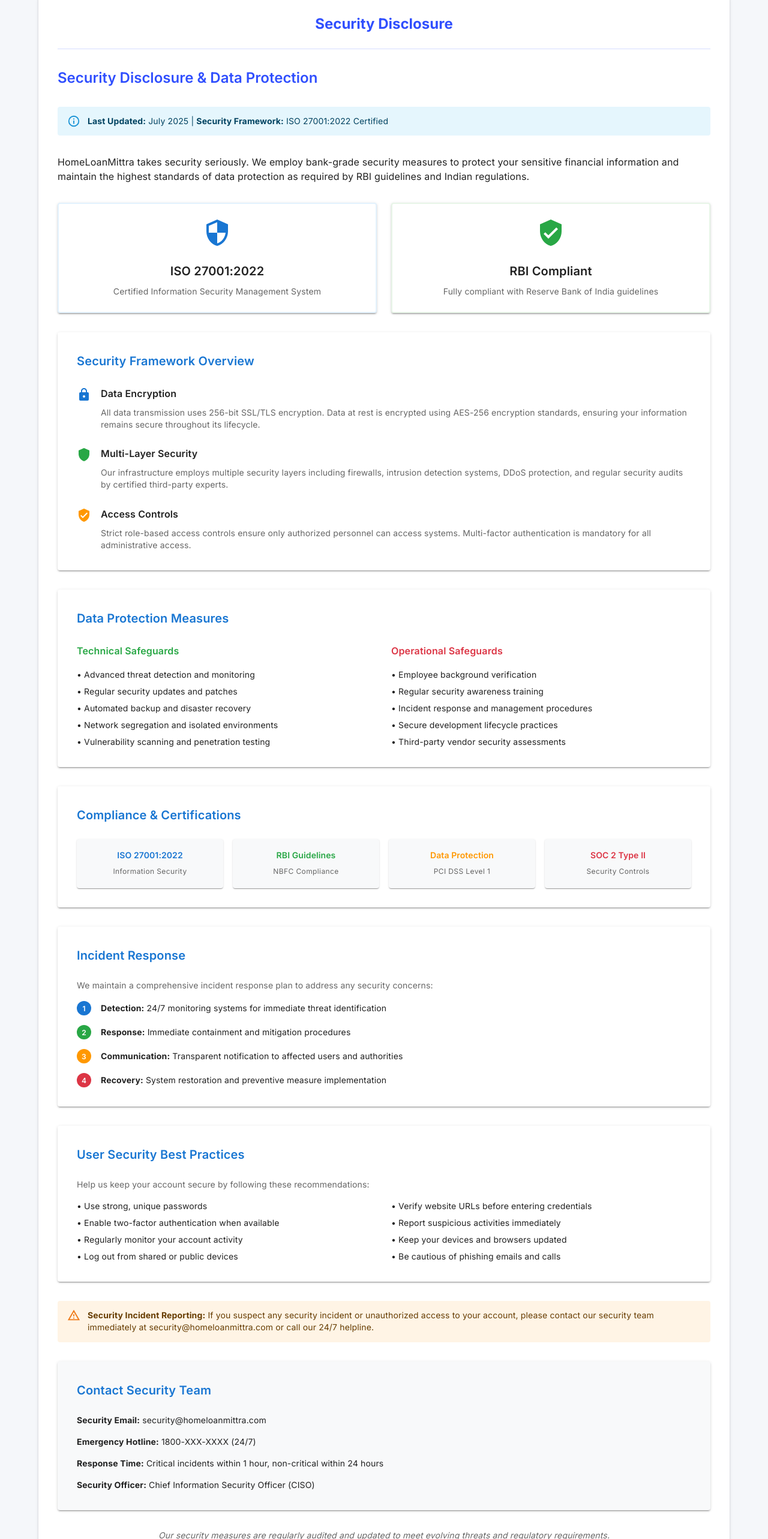
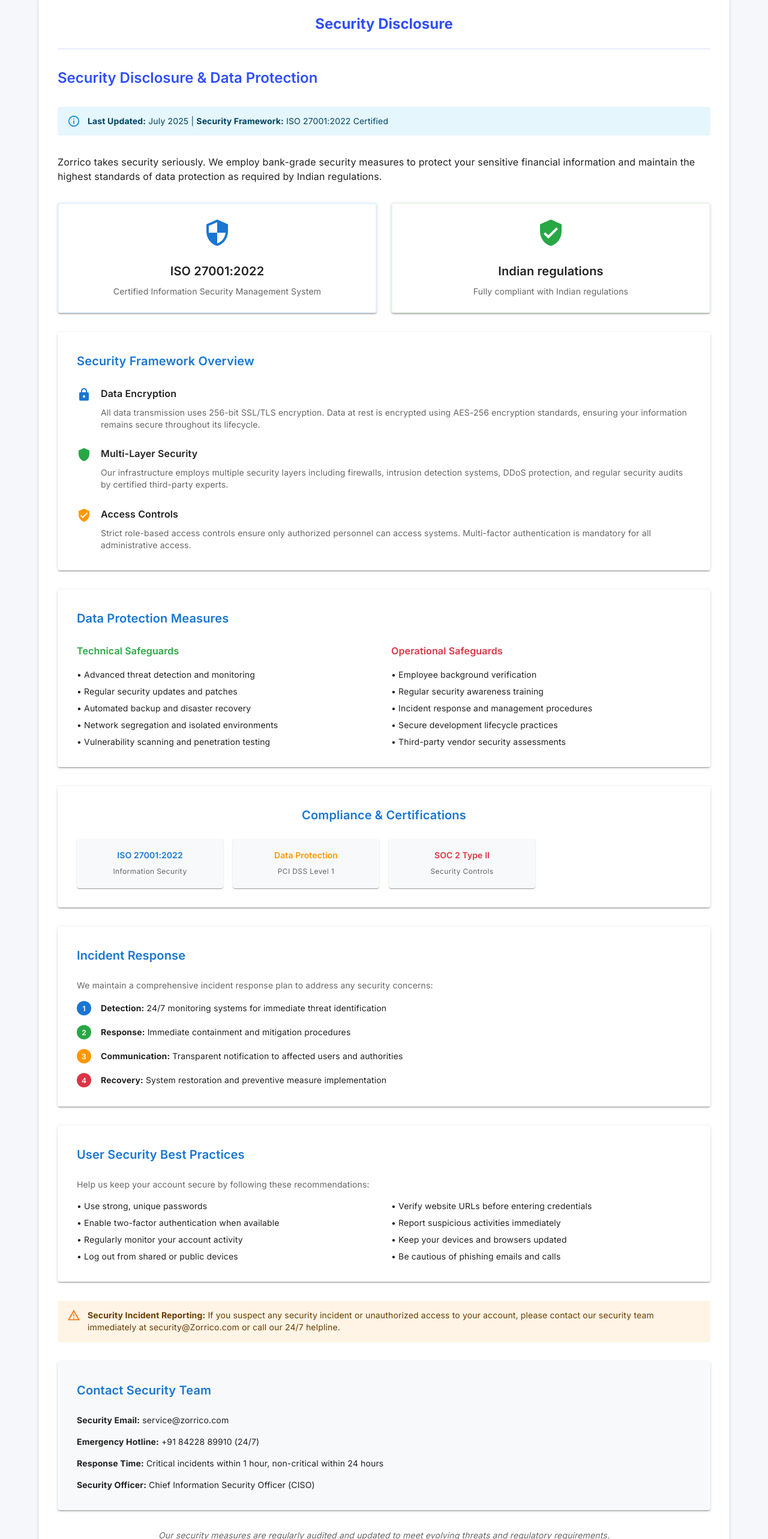
Before and after one commit to ZorricoDevs/zorrico-frontend, a React (Create React App) app: page /securitydisclosure in a window 1280 px wide. Shown: the part 185-2751 px from the top of the page at 60% size. Built offline with nearby package versions, Linux system fonts and the light colour scheme.

Commit message:
refactor: Update branding from HomeLoanMittra to Zorrico across multiple pages for consistency

```diff
--- a/src/components/Layout/Footer.tsx
+++ b/src/components/Layout/Footer.tsx
@@ -293,7 +293,7 @@
             <Stack spacing={1} alignItems={{ xs: 'center', sm: 'flex-start' }}>
               {[
                 { name: 'EMI Calculator', path: '/emi-calculator' },
-                { name: 'Home Loans', path: '/homeloans' },
+                { name: 'Home Loan Eligibility Checker', path: '/eligibility-checker' },
               ].map(item => (
                 <Link
                   key={item.name}
@@ -443,7 +443,7 @@
                 fontSize: { xs: '0.8rem', sm: '0.875rem' },
               }}
             >
-              © 2025 Zorrico Technologies All rights reserved.
+              © 2025 Zorrico Finance LLP All rights reserved.
             </Typography>
             <Box
               sx={{
--- a/src/pages/CareersPage.tsx
+++ b/src/pages/CareersPage.tsx
@@ -10,7 +10,7 @@
   const content = (
     <Stack spacing={4}>
       <Typography variant='h5' component='h2' sx={{ color: '#304FFE', fontWeight: 600 }}>
-        Join the HomeLoanMittra Team
+        Join the Zorrico Team
       </Typography>
 
       <Typography variant='body1' paragraph>
@@ -140,14 +140,14 @@
               color: '#fff',
             },
           }}
-          onClick={() => (window.location.href = 'mailto:careers@homeloanmittra.com')}
+          onClick={() => (window.location.href = 'mailto:marketing@zorrico.com')}
         >
           Send us your resume
         </Button>
       </Paper>
 
       <Typography variant='h5' component='h2' sx={{ color: '#1976d2', fontWeight: 600 }}>
-        Why HomeLoanMittra?
+        Why Zorrico?
       </Typography>
 
       <Stack spacing={2}>
--- a/src/pages/SecurityDisclosurePage.tsx
+++ b/src/pages/SecurityDisclosurePage.tsx
@@ -4,48 +4,56 @@
 import GenericPage from '../components/UI/GenericPage';
 
 const SecurityDisclosurePage: React.FC = () => {
-
   const content = (
     <Stack spacing={4}>
-      <Typography variant="h5" component="h2" sx={{ color: '#304FFE', fontWeight: 600 }}>
+      <Typography variant='h5' component='h2' sx={{ color: '#304FFE', fontWeight: 600 }}>
         Security Disclosure & Data Protection
       </Typography>
 
-      <Alert severity="info" sx={{ mb: 3 }}>
-        <Typography variant="body2">
-          <strong>Last Updated:</strong> July 2025 | <strong>Security Framework:</strong> ISO 27001:2022 Certified
+      <Alert severity='info' sx={{ mb: 3 }}>
+        <Typography variant='body2'>
+          <strong>Last Updated:</strong> July 2025 | <strong>Security Framework:</strong> ISO
+          27001:2022 Certified
         </Typography>
       </Alert>
 
-      <Typography variant="body1" paragraph>
-        HomeLoanMittra takes security seriously. We employ bank-grade security measures to protect your sensitive
-        financial information and maintain the highest standards of data protection as required by RBI guidelines and Indian regulations.
+      <Typography variant='body1' paragraph>
+        Zorrico takes security seriously. We employ bank-grade security measures to protect your
+        sensitive financial information and maintain the highest standards of data protection as
+        required by Indian regulations.
       </Typography>
 
-      <Box sx={{ display: 'grid', gridTemplateColumns: { xs: '1fr', md: 'repeat(2, 1fr)' }, gap: 3, mb: 4 }}>
+      <Box
+        sx={{
+          display: 'grid',
+          gridTemplateColumns: { xs: '1fr', md: 'repeat(2, 1fr)' },
+          gap: 3,
+          mb: 4,
+        }}
+      >
         <Paper elevation={2} sx={{ p: 3, textAlign: 'center', border: '2px solid #e3f2fd' }}>
           <Security sx={{ color: '#1976d2', fontSize: 48, mb: 2 }} />
-          <Typography variant="h6" sx={{ fontWeight: 600, mb: 1 }}>
+          <Typography variant='h6' sx={{ fontWeight: 600, mb: 1 }}>
             ISO 27001:2022
           </Typography>
-          <Typography variant="body2" sx={{ color: '#666' }}>
+          <Typography variant='body2' sx={{ color: '#666' }}>
             Certified Information Security Management System
           </Typography>
         </Paper>
 
         <Paper elevation={2} sx={{ p: 3, textAlign: 'center', border: '2px solid #e8f5e8' }}>
           <VerifiedUser sx={{ color: '#28a745', fontSize: 48, mb: 2 }} />
-          <Typography variant="h6" sx={{ fontWeight: 600, mb: 1 }}>
-            RBI Compliant
+          <Typography variant='h6' sx={{ fontWeight: 600, mb: 1 }}>
+            Indian regulations
           </Typography>
-          <Typography variant="body2" sx={{ color: '#666' }}>
-            Fully compliant with Reserve Bank of India guidelines
+          <Typography variant='body2' sx={{ color: '#666' }}>
+            Fully compliant with Indian regulations
           </Typography>
         </Paper>
       </Box>
 
       <Paper elevation={2} sx={{ p: 4 }}>
-        <Typography variant="h6" sx={{ color: '#1976d2', fontWeight: 600, mb: 3 }}>
+        <Typography variant='h6' sx={{ color: '#1976d2', fontWeight: 600, mb: 3 }}>
           Security Framework Overview
         </Typography>
 
@@ -53,12 +61,13 @@
           <Box sx={{ display: 'flex', alignItems: 'flex-start', gap: 2 }}>
             <Lock sx={{ color: '#1976d2', mt: 0.5 }} />
             <Box>
-              <Typography variant="subtitle1" sx={{ fontWeight: 600, mb: 1 }}>
+              <Typography variant='subtitle1' sx={{ fontWeight: 600, mb: 1 }}>
                 Data Encryption
               </Typography>
-              <Typography variant="body2" sx={{ color: '#666' }}>
-                All data transmission uses 256-bit SSL/TLS encryption. Data at rest is encrypted using AES-256 encryption
-                standards, ensuring your information remains secure throughout its lifecycle.
+              <Typography variant='body2' sx={{ color: '#666' }}>
+                All data transmission uses 256-bit SSL/TLS encryption. Data at rest is encrypted
+                using AES-256 encryption standards, ensuring your information remains secure
+                throughout its lifecycle.
               </Typography>
             </Box>
           </Box>
@@ -66,12 +75,13 @@
           <Box sx={{ display: 'flex', alignItems: 'flex-start', gap: 2 }}>
             <Shield sx={{ color: '#28a745', mt: 0.5 }} />
             <Box>
-              <Typography variant="subtitle1" sx={{ fontWeight: 600, mb: 1 }}>
+              <Typography variant='subtitle1' sx={{ fontWeight: 600, mb: 1 }}>
                 Multi-Layer Security
               </Typography>
-              <Typography variant="body2" sx={{ color: '#666' }}>
-                Our infrastructure employs multiple security layers including firewalls, intrusion detection systems,
-                DDoS protection, and regular security audits by certified third-party experts.
+              <Typography variant='body2' sx={{ color: '#666' }}>
+                Our infrastructure employs multiple security layers including firewalls, intrusion
+                detection systems, DDoS protection, and regular security audits by certified
+                third-party experts.
               </Typography>
             </Box>
           </Box>
@@ -79,12 +89,12 @@
           <Box sx={{ display: 'flex', alignItems: 'flex-start', gap: 2 }}>
             <VerifiedUser sx={{ color: '#ff9800', mt: 0.5 }} />
             <Box>
-              <Typography variant="subtitle1" sx={{ fontWeight: 600, mb: 1 }}>
+              <Typography variant='subtitle1' sx={{ fontWeight: 600, mb: 1 }}>
                 Access Controls
               </Typography>
-              <Typography variant="body2" sx={{ color: '#666' }}>
-                Strict role-based access controls ensure only authorized personnel can access systems.
-                Multi-factor authentication is mandatory for all administrative access.
+              <Typography variant='body2' sx={{ color: '#666' }}>
+                Strict role-based access controls ensure only authorized personnel can access
+                systems. Multi-factor authentication is mandatory for all administrative access.
               </Typography>
             </Box>
           </Box>
@@ -92,77 +102,84 @@
       </Paper>
 
       <Paper elevation={2} sx={{ p: 4 }}>
-        <Typography variant="h6" sx={{ color: '#1976d2', fontWeight: 600, mb: 3 }}>
+        <Typography variant='h6' sx={{ color: '#1976d2', fontWeight: 600, mb: 3 }}>
           Data Protection Measures
         </Typography>
 
-        <Box sx={{ display: 'grid', gridTemplateColumns: { xs: '1fr', md: 'repeat(2, 1fr)' }, gap: 3 }}>
+        <Box
+          sx={{ display: 'grid', gridTemplateColumns: { xs: '1fr', md: 'repeat(2, 1fr)' }, gap: 3 }}
+        >
           <Box>
-            <Typography variant="subtitle1" sx={{ fontWeight: 600, mb: 2, color: '#28a745' }}>
+            <Typography variant='subtitle1' sx={{ fontWeight: 600, mb: 2, color: '#28a745' }}>
               Technical Safeguards
             </Typography>
             <Stack spacing={1}>
-              <Typography variant="body2">• Advanced threat detection and monitoring</Typography>
-              <Typography variant="body2">• Regular security updates and patches</Typography>
-              <Typography variant="body2">• Automated backup and disaster recovery</Typography>
-              <Typography variant="body2">• Network segregation and isolated environments</Typography>
-              <Typography variant="body2">• Vulnerability scanning and penetration testing</Typography>
+              <Typography variant='body2'>• Advanced threat detection and monitoring</Typography>
+              <Typography variant='body2'>• Regular security updates and patches</Typography>
+              <Typography variant='body2'>• Automated backup and disaster recovery</Typography>
+              <Typography variant='body2'>
+                • Network segregation and isolated environments
+              </Typography>
+              <Typography variant='body2'>
+                • Vulnerability scanning and penetration testing
+              </Typography>
             </Stack>
           </Box>
 
           <Box>
-            <Typography variant="subtitle1" sx={{ fontWeight: 600, mb: 2, color: '#dc3545' }}>
+            <Typography variant='subtitle1' sx={{ fontWeight: 600, mb: 2, color: '#dc3545' }}>
               Operational Safeguards
             </Typography>
             <Stack spacing={1}>
-              <Typography variant="body2">• Employee background verification</Typography>
-              <Typography variant="body2">• Regular security awareness training</Typography>
-              <Typography variant="body2">• Incident response and management procedures</Typography>
-              <Typography variant="body2">• Secure development lifecycle practices</Typography>
-              <Typography variant="body2">• Third-party vendor security assessments</Typography>
+              <Typography variant='body2'>• Employee background verification</Typography>
+              <Typography variant='body2'>• Regular security awareness training</Typography>
+              <Typography variant='body2'>• Incident response and management procedures</Typography>
+              <Typography variant='body2'>• Secure development lifecycle practices</Typography>
+              <Typography variant='body2'>• Third-party vendor security assessments</Typography>
             </Stack>
           </Box>
         </Box>
       </Paper>
 
       <Paper elevation={2} sx={{ p: 4 }}>
-        <Typography variant="h6" sx={{ color: '#1976d2', fontWeight: 600, mb: 3 }}>
+        <Typography
+          variant='h6'
+          sx={{ color: '#1976d2', fontWeight: 600, mb: 3, textAlign: 'center' }}
+        >
           Compliance & Certifications
         </Typography>
 
-        <Box sx={{ display: 'grid', gridTemplateColumns: { xs: '1fr', sm: 'repeat(2, 1fr)', md: 'repeat(4, 1fr)' }, gap: 2 }}>
+        <Box
+          sx={{
+            display: 'grid',
+            gridTemplateColumns: { xs: '1fr', sm: 'repeat(2, 1fr)', md: 'repeat(4, 1fr)' },
+            gap: 2,
+            alignItems: 'center',
+          }}
+        >
           <Paper elevation={1} sx={{ p: 2, textAlign: 'center', backgroundColor: '#f8f9fa' }}>
-            <Typography variant="subtitle2" sx={{ fontWeight: 600, color: '#1976d2' }}>
+            <Typography variant='subtitle2' sx={{ fontWeight: 600, color: '#1976d2' }}>
               ISO 27001:2022
             </Typography>
-            <Typography variant="caption" sx={{ color: '#666' }}>
+            <Typography variant='caption' sx={{ color: '#666' }}>
               Information Security
             </Typography>
           </Paper>
 
           <Paper elevation={1} sx={{ p: 2, textAlign: 'center', backgroundColor: '#f8f9fa' }}>
-            <Typography variant="subtitle2" sx={{ fontWeight: 600, color: '#28a745' }}>
-              RBI Guidelines
-            </Typography>
-            <Typography variant="caption" sx={{ color: '#666' }}>
-              NBFC Compliance
-            </Typography>
-          </Paper>
-
-          <Paper elevation={1} sx={{ p: 2, textAlign: 'center', backgroundColor: '#f8f9fa' }}>
-            <Typography variant="subtitle2" sx={{ fontWeight: 600, color: '#ff9800' }}>
+            <Typography variant='subtitle2' sx={{ fontWeight: 600, color: '#ff9800' }}>
               Data Protection
             </Typography>
-            <Typography variant="caption" sx={{ color: '#666' }}>
+            <Typography variant='caption' sx={{ color: '#666' }}>
               PCI DSS Level 1
             </Typography>
           </Paper>
 
           <Paper elevation={1} sx={{ p: 2, textAlign: 'center', backgroundColor: '#f8f9fa' }}>
-            <Typography variant="subtitle2" sx={{ fontWeight: 600, color: '#dc3545' }}>
+            <Typography variant='subtitle2' sx={{ fontWeight: 600, color: '#dc3545' }}>
               SOC 2 Type II
             </Typography>
-            <Typography variant="caption" sx={{ color: '#666' }}>
+            <Typography variant='caption' sx={{ color: '#666' }}>
               Security Controls
             </Typography>
           </Paper>
@@ -170,17 +187,18 @@
       </Paper>
 
       <Paper elevation={2} sx={{ p: 4 }}>
-        <Typography variant="h6" sx={{ color: '#1976d2', fontWeight: 600, mb: 3 }}>
+        <Typography variant='h6' sx={{ color: '#1976d2', fontWeight: 600, mb: 3 }}>
           Incident Response
         </Typography>
 
-        <Typography variant="body2" paragraph sx={{ color: '#666' }}>
+        <Typography variant='body2' paragraph sx={{ color: '#666' }}>
           We maintain a comprehensive incident response plan to address any security concerns:
         </Typography>
 
         <Stack spacing={2}>
           <Box sx={{ display: 'flex', alignItems: 'center', gap: 2 }}>
-            <Box sx={{
+            <Box
+              sx={{
                 width: 24,
                 height: 24,
                 borderRadius: '50%',
@@ -190,17 +208,20 @@
                 alignItems: 'center',
                 justifyContent: 'center',
                 fontSize: '12px',
-              fontWeight: 600
-            }}>
+                fontWeight: 600,
+              }}
+            >
               1
             </Box>
-            <Typography variant="body2">
-              <strong>Detection:</strong> 24/7 monitoring systems for immediate threat identification
+            <Typography variant='body2'>
+              <strong>Detection:</strong> 24/7 monitoring systems for immediate threat
+              identification
             </Typography>
           </Box>
 
           <Box sx={{ display: 'flex', alignItems: 'center', gap: 2 }}>
-            <Box sx={{
+            <Box
+              sx={{
                 width: 24,
                 height: 24,
                 borderRadius: '50%',
@@ -210,17 +231,19 @@
                 alignItems: 'center',
                 justifyContent: 'center',
                 fontSize: '12px',
-              fontWeight: 600
-            }}>
+                fontWeight: 600,
+              }}
+            >
               2
             </Box>
-            <Typography variant="body2">
+            <Typography variant='body2'>
               <strong>Response:</strong> Immediate containment and mitigation procedures
             </Typography>
           </Box>
 
           <Box sx={{ display: 'flex', alignItems: 'center', gap: 2 }}>
-            <Box sx={{
+            <Box
+              sx={{
                 width: 24,
                 height: 24,
                 borderRadius: '50%',
@@ -230,17 +253,20 @@
                 alignItems: 'center',
                 justifyContent: 'center',
                 fontSize: '12px',
-              fontWeight: 600
-            }}>
+                fontWeight: 600,
+              }}
+            >
               3
             </Box>
-            <Typography variant="body2">
-              <strong>Communication:</strong> Transparent notification to affected users and authorities
+            <Typography variant='body2'>
+              <strong>Communication:</strong> Transparent notification to affected users and
+              authorities
             </Typography>
           </Box>
 
           <Box sx={{ display: 'flex', alignItems: 'center', gap: 2 }}>
-            <Box sx={{
+            <Box
+              sx={{
                 width: 24,
                 height: 24,
                 borderRadius: '50%',
@@ -250,11 +276,12 @@
                 alignItems: 'center',
                 justifyContent: 'center',
                 fontSize: '12px',
-              fontWeight: 600
-            }}>
+                fontWeight: 600,
+              }}
+            >
               4
             </Box>
-            <Typography variant="body2">
+            <Typography variant='body2'>
               <strong>Recovery:</strong> System restoration and preventive measure implementation
             </Typography>
           </Box>
@@ -262,62 +289,71 @@
       </Paper>
 
       <Paper elevation={2} sx={{ p: 4 }}>
-        <Typography variant="h6" sx={{ color: '#1976d2', fontWeight: 600, mb: 3 }}>
+        <Typography variant='h6' sx={{ color: '#1976d2', fontWeight: 600, mb: 3 }}>
           User Security Best Practices
         </Typography>
 
-        <Typography variant="body2" paragraph sx={{ color: '#666' }}>
+        <Typography variant='body2' paragraph sx={{ color: '#666' }}>
           Help us keep your account secure by following these recommendations:
         </Typography>
 
-        <Box sx={{ display: 'grid', gridTemplateColumns: { xs: '1fr', md: 'repeat(2, 1fr)' }, gap: 3 }}>
+        <Box
+          sx={{ display: 'grid', gridTemplateColumns: { xs: '1fr', md: 'repeat(2, 1fr)' }, gap: 3 }}
+        >
           <Stack spacing={1}>
-            <Typography variant="body2">• Use strong, unique passwords</Typography>
-            <Typography variant="body2">• Enable two-factor authentication when available</Typography>
-            <Typography variant="body2">• Regularly monitor your account activity</Typography>
-            <Typography variant="body2">• Log out from shared or public devices</Typography>
+            <Typography variant='body2'>• Use strong, unique passwords</Typography>
+            <Typography variant='body2'>
+              • Enable two-factor authentication when available
+            </Typography>
+            <Typography variant='body2'>• Regularly monitor your account activity</Typography>
+            <Typography variant='body2'>• Log out from shared or public devices</Typography>
           </Stack>
 
           <Stack spacing={1}>
-            <Typography variant="body2">• Verify website URLs before entering credentials</Typography>
-            <Typography variant="body2">• Report suspicious activities immediately</Typography>
-            <Typography variant="body2">• Keep your devices and browsers updated</Typography>
-            <Typography variant="body2">• Be cautious of phishing emails and calls</Typography>
+            <Typography variant='body2'>
+              • Verify website URLs before entering credentials
+            </Typography>
+            <Typography variant='body2'>• Report suspicious activities immediately</Typography>
+            <Typography variant='body2'>• Keep your devices and browsers updated</Typography>
+            <Typography variant='body2'>• Be cautious of phishing emails and calls</Typography>
           </Stack>
         </Box>
       </Paper>
 
-      <Alert severity="warning" sx={{ mb: 3 }}>
-        <Typography variant="body2">
-          <strong>Security Incident Reporting:</strong> If you suspect any security incident or unauthorized access to your account,
-          please contact our security team immediately at security@homeloanmittra.com or call our 24/7 helpline.
+      <Alert severity='warning' sx={{ mb: 3 }}>
+        <Typography variant='body2'>
+          <strong>Security Incident Reporting:</strong> If you suspect any security incident or
+          unauthorized access to your account, please contact our security team immediately at
+          security@Zorrico.com or call our 24/7 helpline.
         </Typography>
       </Alert>
 
       <Paper elevation={2} sx={{ p: 4, backgroundColor: '#f8f9fa' }}>
-        <Typography variant="h6" sx={{ color: '#1976d2', fontWeight: 600, mb: 3 }}>
+        <Typography variant='h6' sx={{ color: '#1976d2', fontWeight: 600, mb: 3 }}>
           Contact Security Team
         </Typography>
 
         <Stack spacing={2}>
-          <Typography variant="body2">
-            <strong>Security Email:</strong> security@homeloanmittra.com
+          <Typography variant='body2'>
+            <strong>Security Email:</strong> service@zorrico.com
           </Typography>
-          <Typography variant="body2">
-            <strong>Emergency Hotline:</strong> 1800-XXX-XXXX (24/7)
+          <Typography variant='body2'>
+            <strong>Emergency Hotline:</strong> +91 84228 89910 (24/7)
           </Typography>
-          <Typography variant="body2">
-            <strong>Response Time:</strong> Critical incidents within 1 hour, non-critical within 24 hours
+          <Typography variant='body2'>
+            <strong>Response Time:</strong> Critical incidents within 1 hour, non-critical within 24
+            hours
           </Typography>
-          <Typography variant="body2">
+          <Typography variant='body2'>
             <strong>Security Officer:</strong> Chief Information Security Officer (CISO)
           </Typography>
         </Stack>
       </Paper>
 
       <Box sx={{ textAlign: 'center', mt: 4 }}>
-        <Typography variant="body2" sx={{ color: '#666', fontStyle: 'italic' }}>
-          Our security measures are regularly audited and updated to meet evolving threats and regulatory requirements.
+        <Typography variant='body2' sx={{ color: '#666', fontStyle: 'italic' }}>
+          Our security measures are regularly audited and updated to meet evolving threats and
+          regulatory requirements.
         </Typography>
       </Box>
     </Stack>
@@ -325,9 +361,9 @@
 
   return (
     <GenericPage
-      title="Security Disclosure"
+      title='Security Disclosure'
       content={content}
-      breadcrumb="Data Security & Protection"
+      breadcrumb='Data Security & Protection'
     />
   );
 };
```
Also changed, not shown: src/pages/AboutUsPage.tsx (+4 -4 lines), src/pages/ContactPage.tsx (+6 -6 lines), src/pages/ISO270012022Page.tsx (+6 -5 lines), src/pages/NewsroomPage.tsx (+13 -13 lines), src/pages/PrivacyPolicyPage.tsx (+6 -6 lines), src/pages/TermsOfUsePage.tsx (+14 -14 lines). Lines whose indentation alone changed are shown as unchanged.
